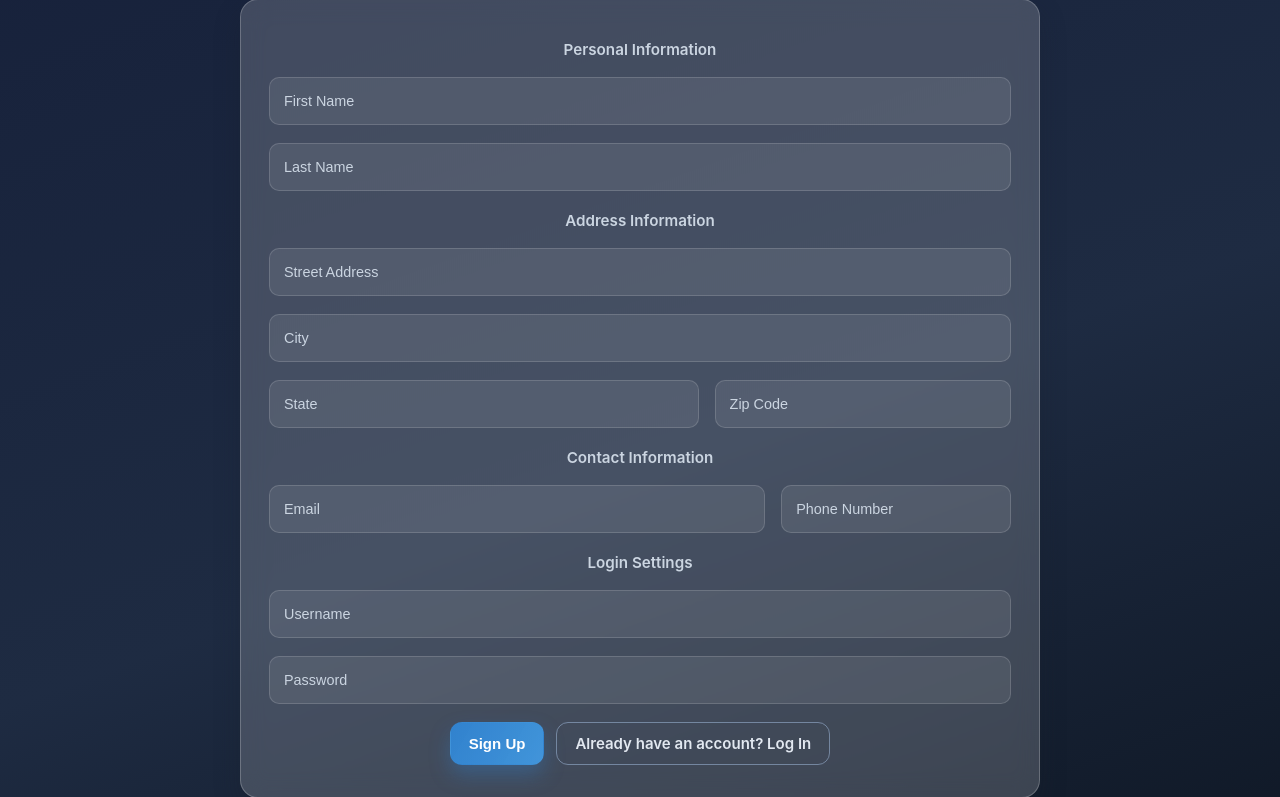
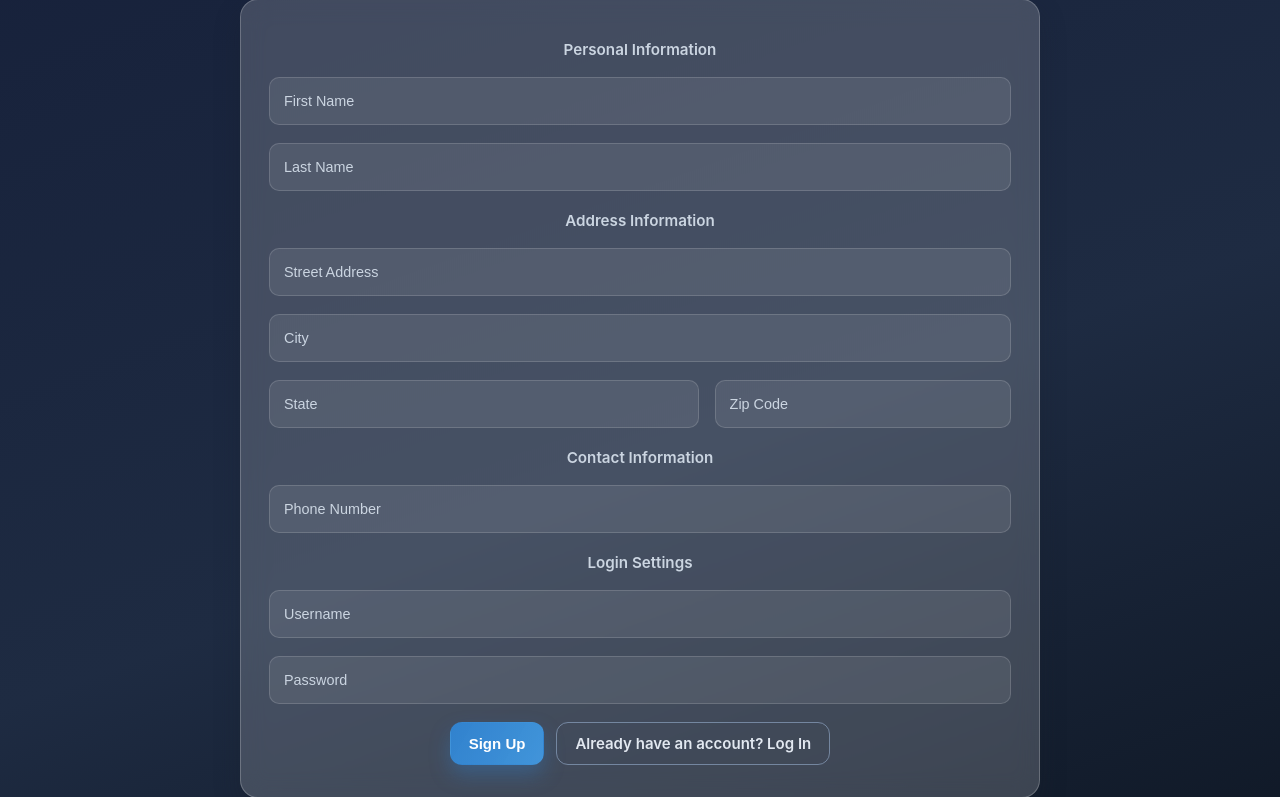
Before and after one commit to calebzroberts/cset-170-final-mike-caleb, a Flask app: page /signup in a window 1280 px wide. Shown: the part 171-968 px from the top of the page. Run offline with Flask 3, Linux system fonts and the light colour scheme; parts of the project's set-up code (start-up, migrations or seed data) failed here and were passed over.

Commit message:
Removed email

```diff
--- a/main.py
+++ b/main.py
@@ -151,6 +151,7 @@ def get_users():
     return [dict(user) for user in results]
 
 
+
 def create_user(data):
     """
     Insert a new person, role (optional), and user.
--- a/templates/account.html
+++ b/templates/account.html
@@ -26,7 +26,6 @@
             <p><strong>Last Name:</strong> <span class="hidden">{{ user.last_name }}</span></p>
             <p><strong>SSN:</strong> <span class="hidden">{{ user.ssn }}</span></p>
             <p><strong>Address:</strong> <span class="hidden">{{ user.address }}</span></p>
-            <p><strong>Email:</strong> <span class="hidden">{{ user.email }}</span></p>
             <p><strong>Phone:</strong> <span class="hidden">{{ user.phone }}</span></p>
             <p><strong>Password:</strong> <span class="hidden">{{ user.password }}</span></p>
         </div>
--- a/templates/signup.html
+++ b/templates/signup.html
@@ -37,9 +37,7 @@
 
         <p>Contact Information</p>
         <div class="container">
-            <input class="seventy" type="text" id="email" name="email" placeholder="Email" required><br>
-
-            <input class= "thirty" type="text" id="phone-number" name="phone_number" placeholder="Phone Number" required><br>
+            <input class= "hundred" type="text" id="phone-number" name="phone_number" placeholder="Phone Number" required><br>
 
         </div>
 
```
